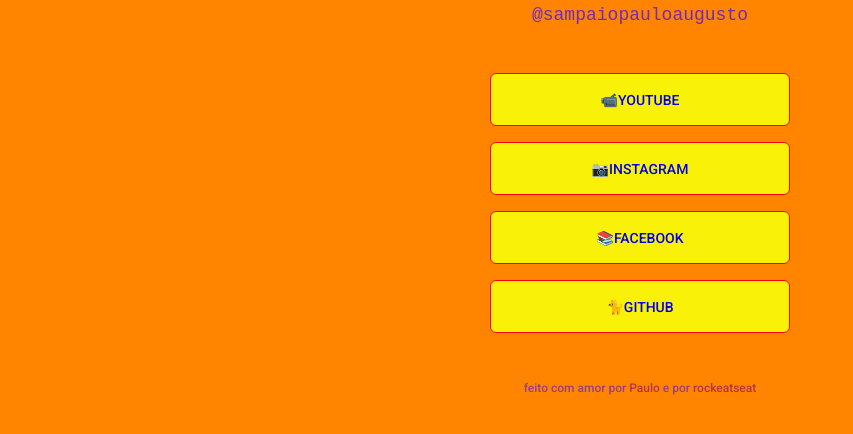
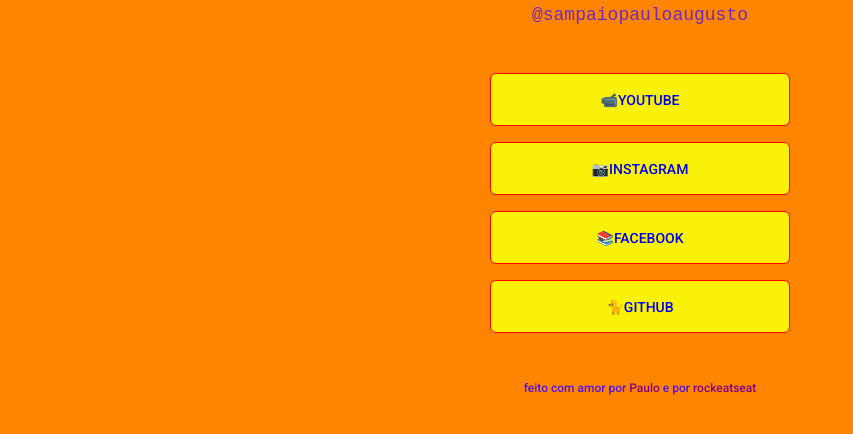
Before and after one commit to paulosampaioo/primeiro-projeto, a plain HTML site: page index.html in a window 1280 px wide. In both pictures the pointer is over the element 640 px from the left and 670 px from the top of the page. Shown: the part 282-716 px from the top of the page, without its empty margins (0-853 px from the left). Drawn offline with Linux system fonts and the light colour scheme.

Commit message:
organizado e editado =)

```diff
--- a/styles.css
+++ b/styles.css
@@ -117,7 +117,7 @@
   }
   footer:hover{
     /*houver é uma pseudo-class que faz uma alteraçao quando PASSO O MOUSE ENCIMA DO BOTAO OU ELEMENTO*/
-    opacity 1;
+    opacity: 1;
   }
   footer a{
     color: purple
```
